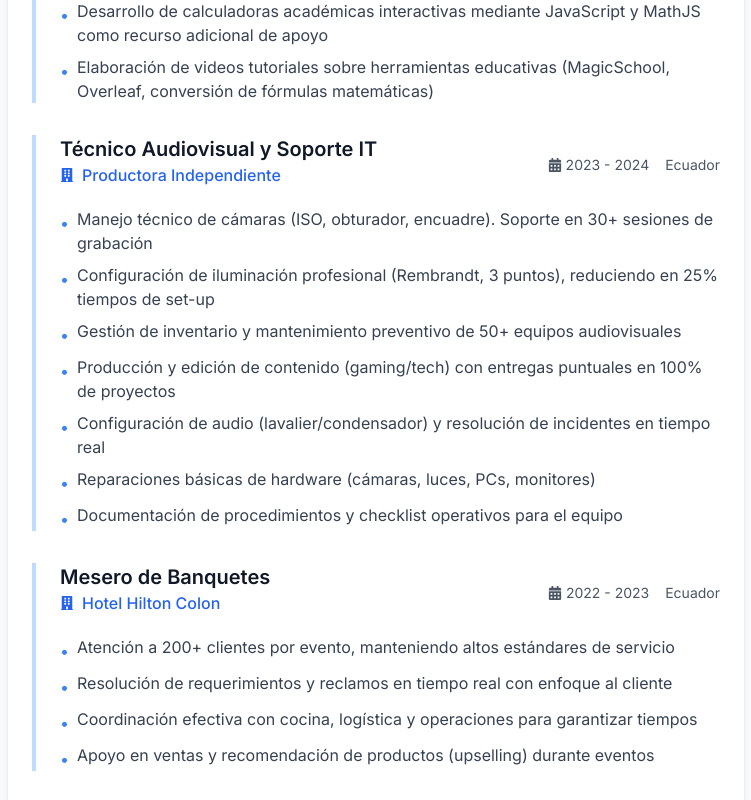
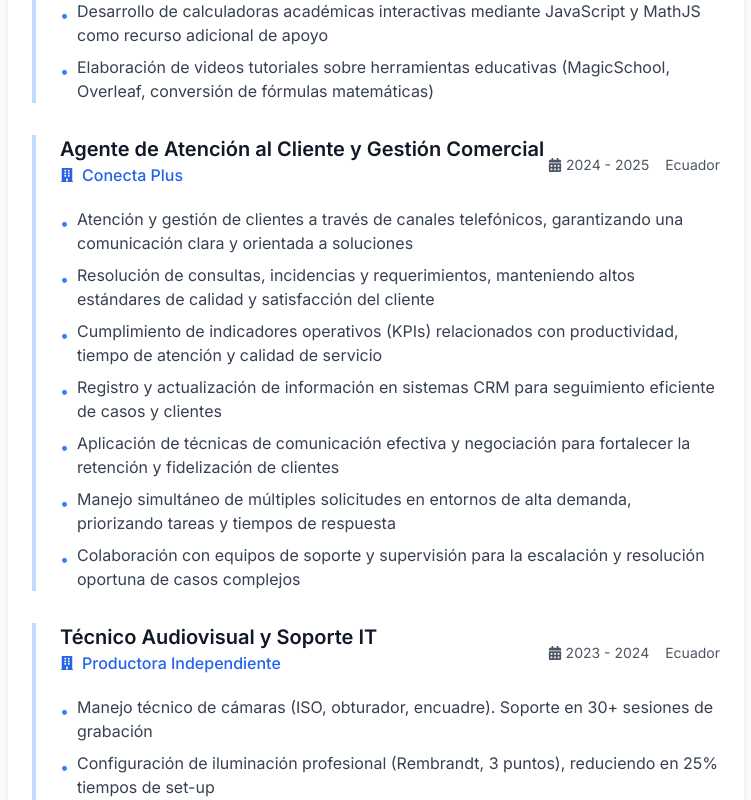
Before and after one commit to Tisicd/Curriculum, a Next.js app: page / in a window 1280 px wide. Shown: the part 3060-3860 px from the top of the page, without its empty margins (456-1207 px from the left). Built offline with nearby package versions, Linux system fonts and the light colour scheme.

Commit message:
feat: adding a new job experience
job experience added referencing my experience in a call center

Experience in call center and soft skills added

```diff
--- a/components/Experience.tsx
+++ b/components/Experience.tsx
@@ -17,6 +17,21 @@ const Experience: React.FC = () => {
         "Configuración de Redis para manejo de sesiones seguras, despliegue en entorno Docker y control de versiones con GitHub",
         "Desarrollo de calculadoras académicas interactivas mediante JavaScript y MathJS como recurso adicional de apoyo",
         "Elaboración de videos tutoriales sobre herramientas educativas (MagicSchool, Overleaf, conversión de fórmulas matemáticas)"
+      ]
+    },
+    {
+      title: "Agente de Atención al Cliente y Gestión Comercial",
+      company: "Conecta Plus",
+      period: "2024 - 2025",
+      location: "Ecuador",
+      achievements: [
+        "Atención y gestión de clientes a través de canales telefónicos, garantizando una comunicación clara y orientada a soluciones",
+        "Resolución de consultas, incidencias y requerimientos, manteniendo altos estándares de calidad y satisfacción del cliente",
+        "Cumplimiento de indicadores operativos (KPIs) relacionados con productividad, tiempo de atención y calidad de servicio",
+        "Registro y actualización de información en sistemas CRM para seguimiento eficiente de casos y clientes",
+        "Aplicación de técnicas de comunicación efectiva y negociación para fortalecer la retención y fidelización de clientes",
+        "Manejo simultáneo de múltiples solicitudes en entornos de alta demanda, priorizando tareas y tiempos de respuesta",
+        "Colaboración con equipos de soporte y supervisión para la escalación y resolución oportuna de casos complejos"
       ]
     },
     {
```
